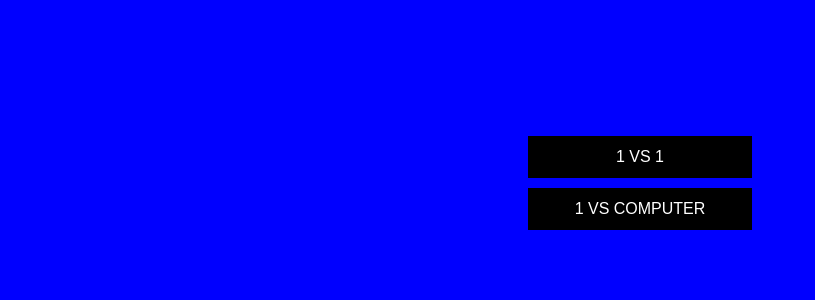
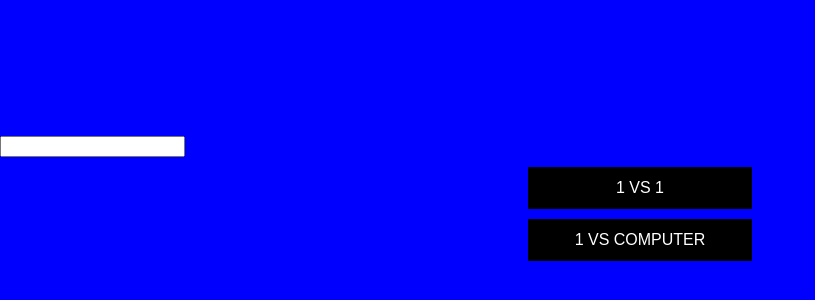
Before and after one commit to nem00700/react_tic-tac, a React (Create React App) app: page / in a window 1280 px wide. Shown: the part 64-364 px from the top of the page, without its empty margins (0-815 px from the left). Built offline with nearby package versions, Linux system fonts and the light colour scheme.

Commit message:
add state for size of game field

```diff
--- a/src/components/Menu.js
+++ b/src/components/Menu.js
@@ -3,8 +3,18 @@ import {Link } from 'react-router-dom';
 
 
 class Menu extends Component {
+    state = {
+        size: 3,
+    }
+
+    handleChange(event){
+        this.setState({ size: event.target.value });
+    }
+
+
     render() {
         return <div className='nav-block'>
+            <input val={this.state.size} onChange={this.handleChange.bind(this)} />
             <Link to="/1vs1"><nav>1 vs 1</nav></Link>
             <Link to="/vscomputer"><nav>1 vs Computer</nav></Link>
         </div>;
```
Lines whose indentation alone changed are shown as unchanged.
